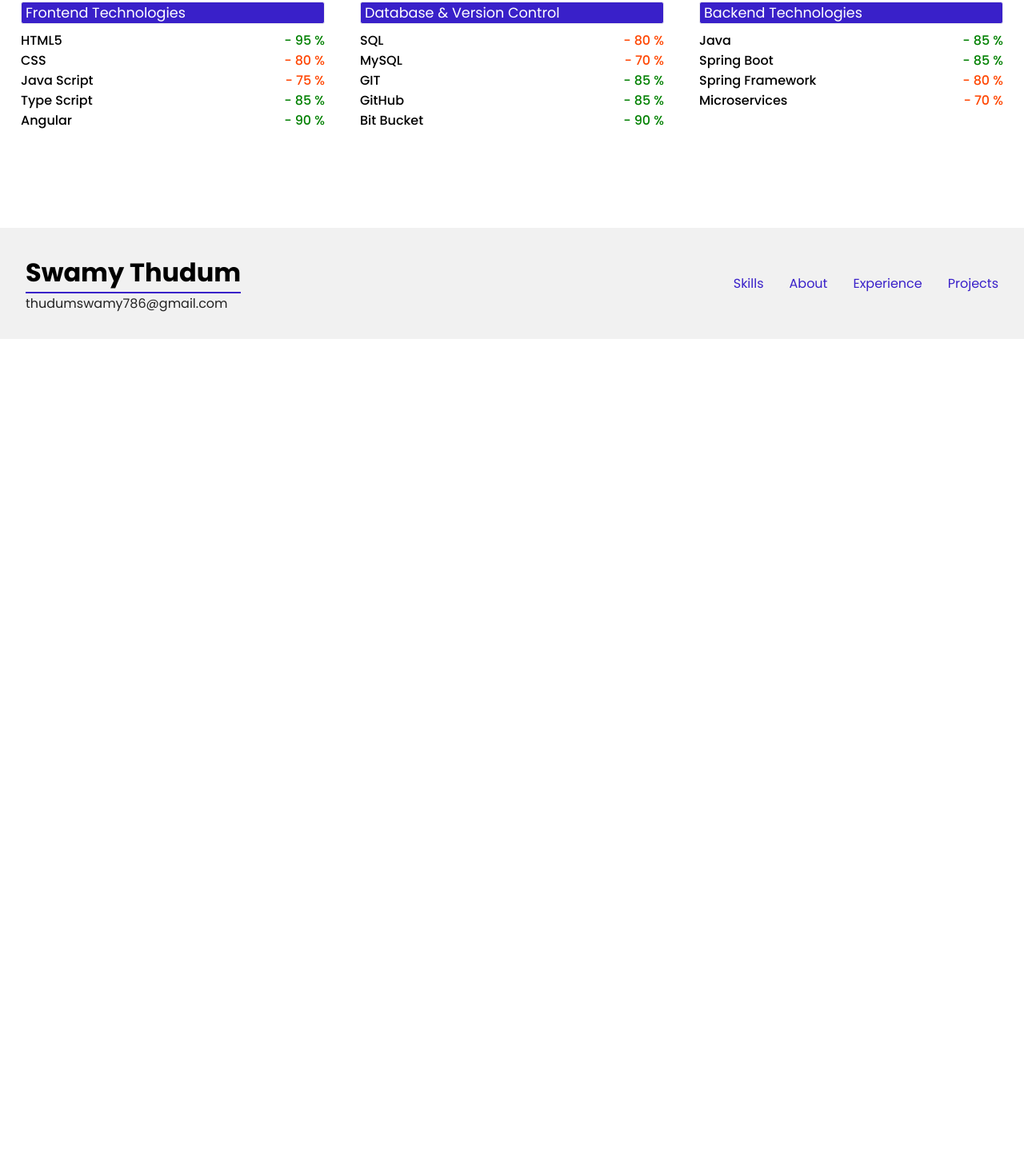
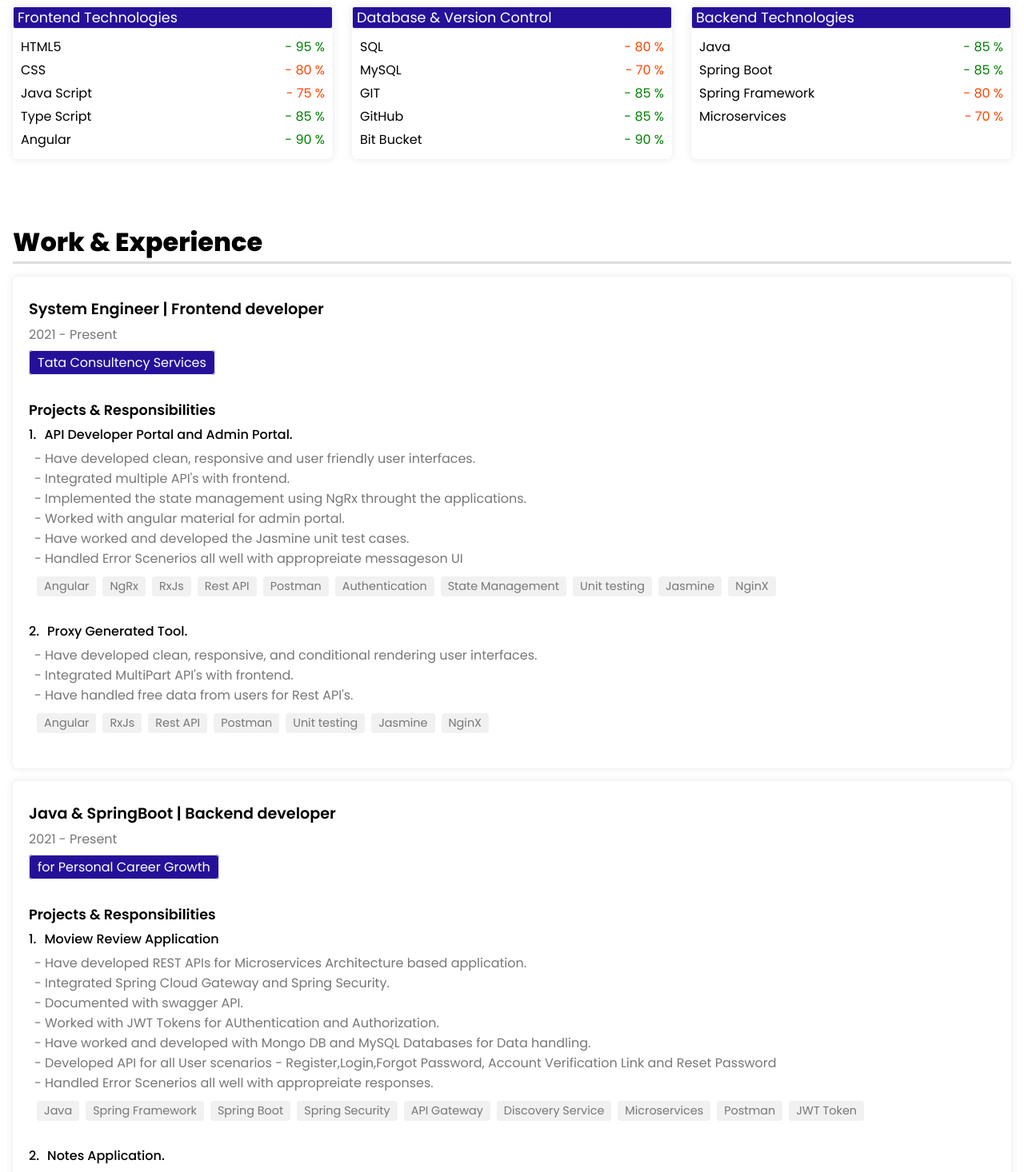
Before and after one commit to thisisswamy/personal-portfolio, an Angular app: page / in a window 1280 px wide. Shown: the part 695-2161 px from the top of the page at 80% size. Before the commit the page ends 1119 px from the top, so only its background shows below. Built offline with nearby package versions, Linux system fonts and the light colour scheme.

Commit message:
added the work and projects

```diff
--- a/src/app/common/components/project-card/project-card.component.html
+++ b/src/app/common/components/project-card/project-card.component.html
@@ -1 +1,25 @@
-<p>project-card works!</p>
+<div class="main-wrapper">
+    <div class="role-section">
+        <p class="role">
+            {{projectDetails.designation + " | "+projectDetails.role}}
+        </p>
+        <small class="dates">{{projectDetails.fromToDates}}</small> <br>
+        <p class="comp-name"><span>{{projectDetails.company}}</span></p>
+    </div>
+    <div class="responsibilities">
+        <div class="projects">
+            <div class="title">Projects & Responsibilities</div>
+            <div *ngFor="let detail of projectDetails.projects; index as i">
+                <p class="project-name"> <span>{{i+1+"."}}</span>{{detail.title}}</p>
+                <ul *ngFor="let responsibility of detail.responsibilities">
+                    <li>{{responsibility}}</li>
+
+                </ul>
+                <div class="key-words" >
+                    <span *ngFor="let keyword of detail.keywords"> {{keyword}}</span>
+               </div>
+            </div>
+
+        </div>
+    </div>
+</div>
--- a/src/app/common/components/project-card/project-card.component.scss
+++ b/src/app/common/components/project-card/project-card.component.scss
@@ -0,0 +1,67 @@
+.main-wrapper{
+    margin-top: 1em;
+
+    .role-section{
+        .role{
+            font-weight: 600;
+            font-size: 1.2em;
+            padding-bottom: 5px;
+        }
+        .dates{
+            color: #777;
+            font-size: 1em;
+        }
+        .comp-name{
+            padding: 10px 0;
+            span{
+                border: 1px solid #f1f1f1;
+                padding: 3px 10px;
+                background-color: #251199;
+                color: #fff;
+                border-radius: 4px;
+            }
+        }
+    }
+    .responsibilities{
+        margin: 1.5em 0;
+        .projects{
+
+            .title{
+                font-size: 1.1em;
+                font-weight: 600;
+            }
+            .project-name{
+                padding: 5px 0;
+                font-weight: 410;
+                span{
+                    padding-right: 10px;
+                }
+            }
+            ul{
+                padding: 0;
+                margin:  0;
+                list-style: "- ";
+                li{
+                    margin-left: 20px;
+                    color: #777;
+                }
+            }
+            .key-words{
+                padding: 10px;
+                display: flex;
+                gap: .5em;
+                flex-wrap: wrap;
+                margin-bottom: 1em;
+                span{
+                    border: 1px solid #f1f1f1;
+                    background-color: #f1f1f1;
+                    color: #777;
+                    font-size: .9em;
+                    padding: 1px 8px;
+                    border-radius: 3px;
+                }
+            }
+
+        }
+    }
+}
--- a/src/app/common/components/project-card/project-card.component.ts
+++ b/src/app/common/components/project-card/project-card.component.ts
@@ -1,4 +1,4 @@
-import { Component } from '@angular/core';
+import { Component, Input } from '@angular/core';
 
 @Component({
   selector: 'app-project-card',
@@ -6,5 +6,6 @@ import { Component } from '@angular/core';
   styleUrls: ['./project-card.component.scss']
 })
 export class ProjectCardComponent {
+  @Input() projectDetails:any;
 
 }
--- a/src/app/common/components/skills-card/skills-card.component.scss
+++ b/src/app/common/components/skills-card/skills-card.component.scss
@@ -1,9 +1,9 @@
 .main-wrapper{
-    padding: 10px;
+    // padding: 10px;
     // width: 20%;
     .sub-heading{
         border: 1px solid #eee;
-        background-color:#3920c9;
+        background-color:#251199;
         padding: 0 5px;
         margin-bottom:.5em;
         border-radius: 3px;
@@ -15,12 +15,12 @@
     }
     ul{
         margin: 0;
-        padding: 0;
+        padding: 2px 10px;
         list-style: decimal;
         li{
             display: flex;
             justify-content: space-between;
-            font-weight: 410;
+            // font-weight: 410;
             .range{
                 color: green;
             }
--- /dev/null
+++ b/src/app/common/service/DataConstants.ts
@@ -0,0 +1,182 @@
+export class DataConstants {
+  public static skillsDetails = [
+    {
+      name: 'Frontend Technologies',
+      technolgies: [
+        {
+          techName: 'HTML5',
+          proficiency: 95,
+        },
+        {
+          techName: 'CSS',
+          proficiency: 80,
+        },
+        {
+          techName: 'Java Script',
+          proficiency: 75,
+        },
+        {
+          techName: 'Type Script',
+          proficiency: 85,
+        },
+        {
+          techName: 'Angular',
+          proficiency: 90,
+        },
+      ],
+    },
+    {
+      name: 'Database & Version Control',
+      technolgies: [
+        {
+          techName: 'SQL',
+          proficiency: 80,
+        },
+        {
+          techName: 'MySQL',
+          proficiency: 70,
+        },
+        {
+          techName: 'GIT',
+          proficiency: 85,
+        },
+        {
+          techName: 'GitHub',
+          proficiency: 85,
+        },
+        {
+          techName: 'Bit Bucket',
+          proficiency: 90,
+        },
+      ],
+    },
+    {
+      name: 'Backend Technologies',
+      technolgies: [
+        {
+          techName: 'Java',
+          proficiency: 85,
+        },
+        {
+          techName: 'Spring Boot',
+          proficiency: 85,
+        },
+        {
+          techName: 'Spring Framework',
+          proficiency: 80,
+        },
+        {
+          techName: 'Microservices',
+          proficiency: 70,
+        },
+      ],
+    },
+  ];
+
+  public static projectDetails = [
+    {
+      company: 'Tata Consultency Services',
+      designation: 'System Engineer',
+      role: 'Frontend developer',
+      technology: 'Angular',
+      fromToDates: '2021 - Present',
+      projects: [
+        {
+          title: 'API Developer Portal and Admin Portal.',
+          responsibilities: [
+            'Have developed clean, responsive and user friendly user interfaces.',
+            "Integrated multiple API's with frontend.",
+            'Implemented the state management using NgRx throught the applications.',
+            'Worked with angular material for admin portal.',
+            'Have worked and developed the Jasmine unit test cases.',
+            'Handled Error Scenerios all well with appropreiate messageson UI',
+          ],
+          keywords: [
+            'Angular',
+            'NgRx',
+            'RxJs',
+            'Rest API',
+            'Postman',
+            'Authentication',
+            'State Management',
+            'Unit testing',
+            'Jasmine',
+            'NginX',
+          ],
+        },
+        {
+          title: 'Proxy Generated Tool.',
+          responsibilities: [
+            'Have developed clean, responsive, and conditional rendering user interfaces.',
+            "Integrated MultiPart API's with frontend.",
+            "Have handled free data from users for Rest API's.",
+          ],
+          keywords: [
+            'Angular',
+            'RxJs',
+            'Rest API',
+            'Postman',
+            'Unit testing',
+            'Jasmine',
+            'NginX',
+          ],
+        },
+      ],
+    },
+    {
+      company: 'for Personal Career Growth',
+      designation: 'Java & SpringBoot',
+      role: 'Backend developer',
+      technology: 'Java',
+      fromToDates: '2021 - Present',
+      projects: [
+        {
+          title: 'Moview Review Application',
+          responsibilities: [
+            'Have developed REST APIs for Microservices Architecture based application.',
+            'Integrated Spring Cloud Gateway and Spring Security.',
+            'Documented with swagger API.',
+            'Worked with JWT Tokens for AUthentication and Authorization.',
+            'Have worked and developed with Mongo DB and MySQL Databases for Data handling.',
+            'Developed API for all User scenarios - Register,Login,Forgot Password, Account Verification Link and Reset Password',
+            'Handled Error Scenerios all well with appropreiate responses.',
+          ],
+          keywords: [
+            'Java',
+            'Spring Framework',
+            'Spring Boot',
+            'Spring Security',
+            'API Gateway',
+            'Discovery Service',
+            'Microservices',
+            'Postman',
+            'JWT Token',
+          ],
+        },
+        {
+          title: 'Notes Application.',
+          responsibilities: [
+            'Have developed REST APIs for Microservices Architecture based application.',
+            'Integrated Spring Cloud Gateway and Spring Security.',
+            'Documented with swagger API.',
+            'Worked with JWT Tokens for AUthentication and Authorization.',
+            'Have worked and developed with Mongo DB and MySQL Databases for Data handling.',
+            'Developed API for all User scenarios - Register,Login,Forgot Password, Account Verification Link and Reset Password',
+            'Handled Error Scenerios all well with appropreiate responses.',
+          ],
+          keywords: [
+            'Java',
+            'Spring Framework',
+            'Spring Boot',
+            'Spring Security',
+            'API Gateway',
+            'Discovery Service',
+            'Microservices',
+            'Postman',
+            'JWT Token',
+          ],
+        },
+      ],
+    },
+  ];
+}
--- a/src/app/home/landing-page/landing-page.component.html
+++ b/src/app/home/landing-page/landing-page.component.html
@@ -54,7 +54,16 @@
 
         </div>
     </div>
-
+    <div class="skills-section common-margins">
+        <div class="section-title">
+            <p class="title-name">Work & Experience</p>
+        </div>
+        <div class="project-child">
+            <div *ngFor="let project of projectsList" class="skill">
+                <app-project-card  [projectDetails]="project"></app-project-card>
+            </div>
+        </div>
+    </div>
 
 
 </div>
--- a/src/app/home/landing-page/landing-page.component.scss
+++ b/src/app/home/landing-page/landing-page.component.scss
@@ -32,11 +32,13 @@
                 display: flex;
                 align-items: center;
                 gap: 5em;
+                flex-wrap: wrap;
                 button{
                     padding: 15px 20px;
                     margin: 1.5em 0;
                     outline: none;
-                    background-color: #3920c9;
+                    // background-color: #3920c9;
+                    background-color: #251199;
                     color: #fff;
                     border: none;
                     font-size: 1em;
@@ -53,6 +55,10 @@
                     display: flex;
                     gap: 2.5em;
 
+                }
+
+                @media(max-width:780px){
+                    gap: 1em;
                 }
             }
 
@@ -77,7 +83,7 @@
     }
     .skills-section{
         .section-title{
-            border-bottom: 3px solid #777;
+            border-bottom: 3px solid #ddd;
             .title-name{
                 font-size: 2em;
                 font-weight: 800;
@@ -91,10 +97,26 @@
             gap: 1.5em;
             .skill{
                 width: 100%;
+                margin-top: 1em;
+                padding: 0 0 10px 0;
+                box-shadow: 0 0 10px 0 rgba(0 0 0/10%);
+                border-radius: 6px;
             }
 
             @media(max-width:870px){
                 flex-direction: column;
+            }
+        }
+        .project-child{
+            // margin-top: 1em;
+            // padding: 10px 20px;
+            // box-shadow: 0 0 10px 0 rgba(0 0 0/10%);
+            // border-radius: 6px;
+            .skill{
+                margin-top: 1em;
+                padding: 10px 20px;
+                box-shadow: 0 0 10px 0 rgba(0 0 0/10%);
+                border-radius: 6px;
             }
         }
     }
--- a/src/app/home/landing-page/landing-page.component.ts
+++ b/src/app/home/landing-page/landing-page.component.ts
@@ -1,4 +1,5 @@
 import { Component } from '@angular/core';
+import { DataConstants } from 'src/app/common/service/DataConstants';
 
 @Component({
   selector: 'app-landing-page',
@@ -6,66 +7,6 @@ import { Component } from '@angular/core';
   styleUrls: ['./landing-page.component.scss']
 })
 export class LandingPageComponent {
-  skillsList =[
-    {
-      name:"Frontend Technologies",
-      technolgies: [
-        {
-          techName:"HTML5", proficiency :95
-        },
-        {
-          techName:"CSS", proficiency :80
-        },
-        {
-          techName:"Java Script", proficiency :75
-        },
-        {
-          techName:"Type Script", proficiency :85
-        },
-        {
-          techName:"Angular", proficiency :90
-        }
-      ]
-
-    },
-    {
-      name:"Database & Version Control",
-      technolgies: [
-        {
-          techName:"SQL", proficiency :80
-        },
-        {
-          techName:"MySQL", proficiency :70
-        },
-        {
-          techName:"GIT", proficiency :85
-        },
-        {
-          techName:"GitHub", proficiency :85
-        },
-        {
-          techName:"Bit Bucket", proficiency :90
-        }
-      ]
-
-    },
-    {
-      name:"Backend Technologies",
-      technolgies: [
-        {
-          techName:"Java", proficiency :85
-        },
-        {
-          techName:"Spring Boot", proficiency :85
-        },
-        {
-          techName:"Spring Framework", proficiency :80
-        },
-        {
-          techName:"Microservices", proficiency :70
-        }
-      ]
-
-    }
-  ]
+  skillsList = DataConstants.skillsDetails;
+  projectsList = DataConstants.projectDetails
 }
```
